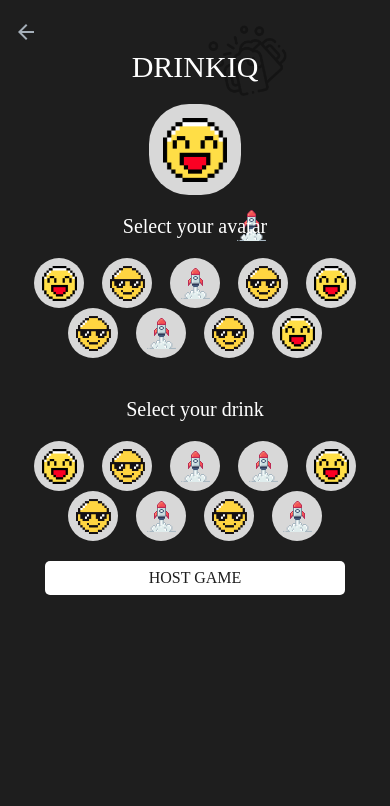
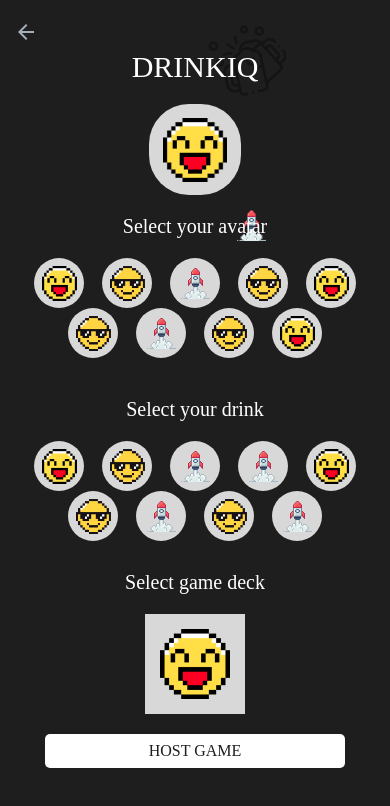
Before and after one commit to DanielProode/drinkIQ, a React Native app: screen /HostGame in a window 390 px wide. Shown: the top 806 px of the page. Built offline with nearby package versions, Linux system fonts and the light colour scheme.

Commit message:
Added card deck selection button to Host View.

```diff
--- a/App.tsx
+++ b/App.tsx
@@ -14,7 +14,7 @@ import { ImageSourcePropType } from 'react-native';
 import { createNativeStackNavigator } from '@react-navigation/native-stack';
 
 type RootStackParamList = {
-  GameView: { gameCode: number, baseCardCount: number, baseCardImage: ImageSourcePropType };
+  GameView: { gameCode: number, avatar: ImageSourcePropType, drink: ImageSourcePropType };
   Lobby: { gameCode: number, avatar: ImageSourcePropType, drink: ImageSourcePropType };
   WelcomeView: undefined;
   MainMenuView: undefined;
--- a/components/GameView.tsx
+++ b/components/GameView.tsx
@@ -7,11 +7,15 @@ import Button from './res/Button';
 
 export type Props = {
     route: RouteProp<{ GameView: {  gameCode: number;
-                                    baseCardCount: number;
-                                    baseCardImage:  ImageSourcePropType;}}>;
+                                    avatar: ImageSourcePropType;
+                                    drink: ImageSourcePropType;}}>;
     navigation: StackNavigationProp<any>;
 
 };
+
+const baseCardCount = 48;
+
+const baseCardImage = require('../src/card5_icon.png');
 
 let cardImageArray = [
     require('../src/card1_icon.png'),
@@ -21,8 +25,9 @@ let cardImageArray = [
     require('../src/card5_icon.png')];
 
 
+
   const GameView = ({ route, navigation }: Props) => {
-    const { gameCode, baseCardCount, baseCardImage } = route.params;
+    const { gameCode, avatar, drink } = route.params;
 
     const [cardCount, setCardCount] = React.useState(baseCardCount);
     const [cardImage, setCardImage] = React.useState(baseCardImage);
@@ -42,6 +47,12 @@ let cardImageArray = [
   return (
     <View style={styles.gameView}>
       <Text style={styles.gameText}>Main Game</Text>
+      <View style={styles.profileBackground}>
+            <Image style={styles.avatar} source={avatar}/>
+        </View>
+        <View style={styles.drinkContainer}>
+            <Image style={styles.drink} source={drink} />
+        </View>
       <Text style={styles.cardsLeft}>Cards Left: {cardCount}</Text>
       {cardCount > 0 ?
       <View style={styles.cardViewContainer}>
@@ -81,8 +92,39 @@ const styles = StyleSheet.create({
         color: 'white',
     },
     cardsLeft: {
+        marginTop: 30,
         fontSize: 20,
         color: 'white',
+    },
+    profileBackground: {
+      width: '28.3%',
+      aspectRatio: 1 / 1,
+      backgroundColor: '#d8d8d8',
+      borderRadius: 40,
+      overflow: 'hidden',
+      marginTop: 20,
+  },
+    avatar: {
+      flex: 1,
+      resizeMode: 'contain',
+      width: '70%', // Take up all available width
+      height: '70%', // Take up all available height
+      alignSelf: 'center',
+  },
+    drink: {
+        flex: 1,
+        resizeMode: 'contain',
+        width: '70%', // Take up all available width
+        height: '70%', // Take up all available height
+        alignSelf: 'center',
+    },
+    drinkContainer: {
+      flex: 1,
+      width: 50,
+      height: 50,
+      position: 'absolute',
+      top: 260,
+      right: 120,
     },
     lobbyButton: {
         marginTop: 40,
--- a/components/Lobby.tsx
+++ b/components/Lobby.tsx
@@ -26,6 +26,13 @@ return (
         </View>
         <View style={styles.drinkContainer}>
             <Image style={styles.drink} source={drink} />
+        </View>
+        <View style={styles.lobbyButton}>
+        <Button
+            onPress={ () =>
+                navigation.navigate('GameView', {gameCode: gameCode, avatar: avatar, drink: drink}) }
+            style={styles.lobbyButton}
+            text="START GAME"/>
         </View>
         <View style={styles.lobbyButton}>
         <Button
--- a/components/NewGame.tsx
+++ b/components/NewGame.tsx
@@ -7,6 +7,8 @@ import Button from './res/Button';
 function NewGame( { navigation }: {navigation: any}): JSX.Element {
 
   const [ number, setNumber ] = React.useState('');
+
+  const [disabled,setDisabled] = React.useState(true)
 
     const onChanged = (text: string) => {
         let newText = '';
@@ -18,6 +20,12 @@ function NewGame( { navigation }: {navigation: any}): JSX.Element {
             }
         }
         setNumber(newText);
+
+        if (text.length == 6) {
+          setDisabled(false);
+        } else {
+          setDisabled(true);
+        }
     };
 
   return (
@@ -35,9 +43,11 @@ function NewGame( { navigation }: {navigation: any}): JSX.Element {
         />
         <View style={styles.buttonContainer}>
         <Button
+
             onPress={ () =>
                 navigation.navigate('JoinGame', {gameCode: number}) }
-            text="JOIN GAME"/>
+            text="JOIN GAME"
+            disabled={disabled}/>
         </View>
         <Text style={styles.hostGameText}>...or Host a game yourself!</Text>
         <View style={styles.hostGameButton}>
--- a/components/Selection.tsx
+++ b/components/Selection.tsx
@@ -115,12 +115,27 @@ const Selection = ({ gameCode, navigation, hostGame }: SelectionProps) => {
             </View>
             <View style={styles.joinButton}>
             {hostGame
-            ? <Button
-                onPress={ () => {
-                navigation.navigate('Lobby', {gameCode: newGameCode, avatar: avatar, drink: drink});
-                }}
-                text="HOST GAME"
-            />
+            ?
+                <View style={styles.selectDeck}>
+
+                    <Text style={styles.selectDeckText}>Select game deck</Text>
+
+                    <View >
+
+
+                    <TouchableOpacity style={styles.deckButtonContainer}>
+                        <Image  style={styles.deckImage} source={require('../src/avatar_1.png')}/>
+                    </TouchableOpacity>
+
+                    </View>
+
+                    <Button
+                    onPress={ () => {
+                    navigation.navigate('Lobby', {gameCode: newGameCode, avatar: avatar, drink: drink});
+                    }}
+                    text="HOST GAME"
+                />
+                </View>
 
             : <Button
                 onPress={ () =>
@@ -152,12 +167,38 @@ const styles = StyleSheet.create({
         top: 200,
         right: 80,
     },
+    selectDeck: {
+        flex: 1,
+    },
+    selectDeckText: {
+        color: 'white',
+        fontFamily: 'Basic',
+        marginTop: 30,
+        fontSize: 20,
+        alignSelf: 'center',
+    },
+    deckImage: {
+        flex: 1,
+        resizeMode: 'contain',
+        width: '70%', // Take up all available width
+        height: '70%', // Take up all available height
+        alignSelf: 'center',
+    },
     avatar: {
         flex: 1,
         resizeMode: 'contain',
         width: '70%', // Take up all available width
         height: '70%', // Take up all available height
         alignSelf: 'center',
+    },
+    deckButtonContainer: {
+        width: 100,
+        height: 100,
+        alignSelf: 'center',
+        aspectRatio: 1 / 1,
+        backgroundColor: '#d8d8d8',
+        marginTop: 20,
+        marginBottom: 20,
     },
     drink: {
         flex: 1,
@@ -237,8 +278,6 @@ const styles = StyleSheet.create({
         fontSize: 20,
     },
     joinButton: {
-        color: 'black',
-        marginTop: 20,
     },
   });
 export default Selection;
--- a/components/res/Button.tsx
+++ b/components/res/Button.tsx
@@ -3,11 +3,12 @@ import { Dimensions, StyleSheet, Text, TouchableOpacity, View } from 'react-nati
 
 const width = Dimensions.get('window').width;
 
-function Button({ text, onPress}: any): JSX.Element {
+function Button({ text, onPress, disabled}: any): JSX.Element {
 
   return (
-    <TouchableOpacity onPress={onPress}>
-      <View style={styles.btnContainer}>
+    <TouchableOpacity onPress={onPress}
+                      disabled={disabled}>
+      <View style={ disabled ? styles.btnDisabledContainer : styles.btnContainer}>
         <Text style={styles.btnText}> {text} </Text>
       </View>
     </TouchableOpacity>
@@ -21,6 +22,12 @@ const styles = StyleSheet.create({
         width: width / 1.3,
         borderRadius: 5,
     },
+    btnDisabledContainer: {
+      backgroundColor: '#FFFFFF50',
+      paddingVertical: 8,
+      width: width / 1.3,
+      borderRadius: 5,
+  },
     btnText: {
         color: '#1E1E1E',
         fontSize: 16,
```
